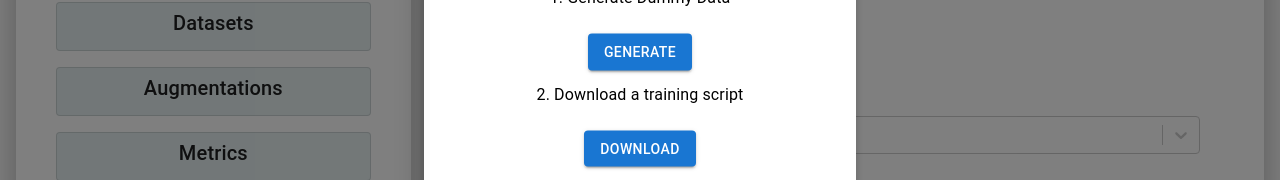
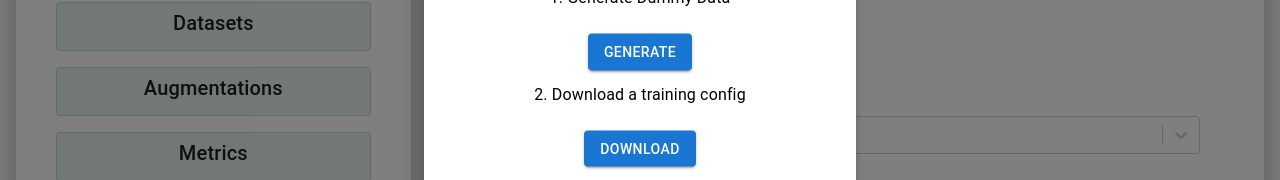
Before and after one commit to ReproModel/repromodel, a React (Vite) app: page / in a window 1280 px wide. Both pictures are taken after a click on the button "FIRST TIME HERE?". Shown: the part 376-556 px from the top of the page. Built offline with nearby package versions, Linux system fonts and the light colour scheme.

Commit message:
fix text

```diff
--- a/src/components/first-time-modal/first-time-modal.jsx
+++ b/src/components/first-time-modal/first-time-modal.jsx
@@ -57,7 +57,7 @@ const FirstTimeModal = () => {
             Generate
           </Button>
           <Typography className="modal-content">
-            2. Download a training script
+            2. Download a training config
           </Typography>
           <Button variant="contained" className="modal-button" onClick={() => handleDownload(trainConfig, 'DemoTrainingConfig', 'json')}>
             Download
```
